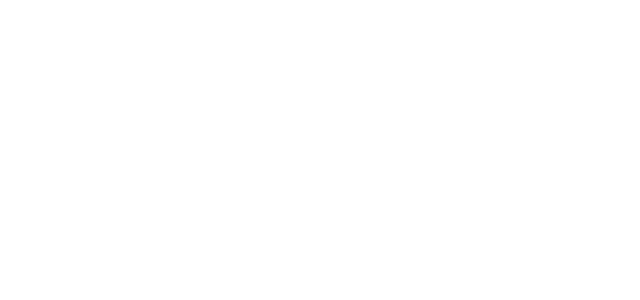
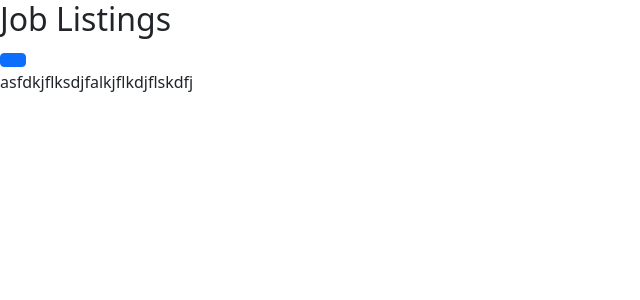
Before and after one commit to brendanjlee/cs348project, a React (Create React App) app in the folder frontend/: page /JobList in a window 1280 px wide. Before the commit this address had no page. Shown: the top 300 px of the page, without its empty margins (0-640 px from the left). Built offline with nearby package versions, Linux system fonts and the light colour scheme; no server answers.

Commit message:
Updated Joblist

```diff
--- a/frontend/src/Components/Home.js
+++ b/frontend/src/Components/Home.js
@@ -21,6 +21,7 @@ const Home = () => {
                     </div>
                 </form>
                 <Link to="/CreateAcc" className="ButtonLink">New User?</Link>
+                <Link to="/Joblist" className="ButtonLink">test list</Link>
             </div>
         </div>
     )
--- a/frontend/src/Components/JobList.js
+++ b/frontend/src/Components/JobList.js
@@ -1,4 +1,4 @@
-import React, { useState } from 'react';
+import React, { useState, useEffect } from 'react';
 import {Link, renderMatches} from "react-router-dom";
 import Button from 'react-bootstrap/Button';
 import Form from 'react-bootstrap/Form';
@@ -11,24 +11,40 @@ const JobList = () => {
     JobDataService.getAll()
     .then(response => {
       setListings(response.data);
-      console.log(listings);
+      console.log(response.data)
+      //console.log(listings);
+      return response.data;
     })
   }
+
+  const handleSumbit = () => {
+    console.log('retrieve list')
+    console.log(retrieveJobs());
+  }
+
+  useEffect(() => {
+    console.log('joer!');
+
+    JobDataService.getAll()
+    .then(response => {
+      setListings(response.data);
+      console.log(response.data)
+      return
+    })
+  })
 
 
   return (
     <div>
       <div className='job-list'>
         <h2>Job Listings</h2>
+        <Button type="submit" onClick={handleSumbit}/>
         <ul className='list-group'>
-          {listings &&
-                listings.map((listing, index) => (
-                  <li>
-                    {listings.job_title}
-                  </li>
-                ))}
+          asfdkjflksdjfalkjflkdjflskdfj
         </ul>
       </div>
     </div>
   )
 }
+
+export default JobList;
--- a/frontend/src/index.js
+++ b/frontend/src/index.js
@@ -6,6 +6,7 @@ import reportWebVitals from './reportWebVitals';
 import { BrowserRouter, Routes, Route } from 'react-router-dom';
 import CreateAcc from './Components/CreateAcc'
 import Home from './Components/Home'
+import JobList from './Components/JobList';
 // Importing the Bootstrap CSS
 import 'bootstrap/dist/css/bootstrap.min.css';
 
@@ -18,6 +19,7 @@ ReactDOM.render(
       <Route path="/" element={<App/>}/>
       <Route path="Home" element={<Home/>}/>
       <Route path="/CreateAcc" element={<CreateAcc/>}/>
+      <Route path="/JobList" element={<JobList/>}/>
     </Routes>
   </BrowserRouter>,
   document.getElementById('root')
```
